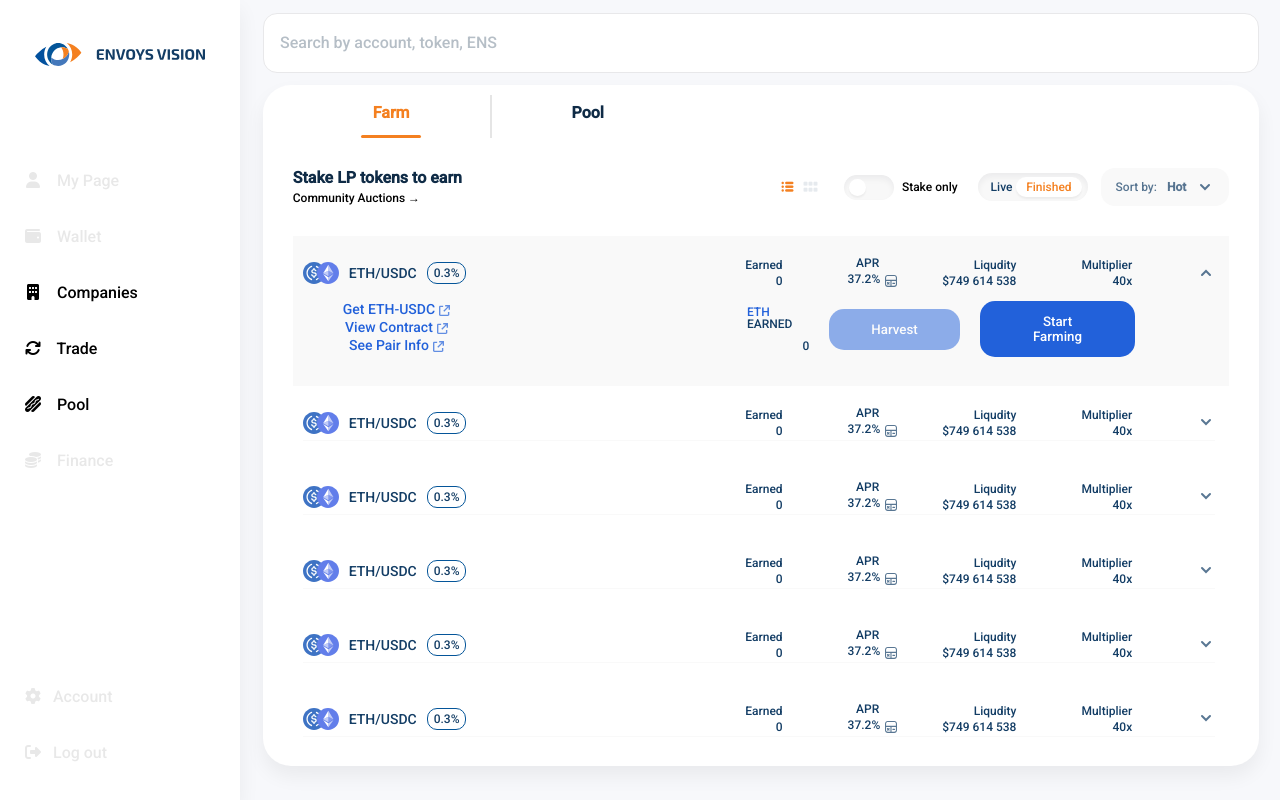
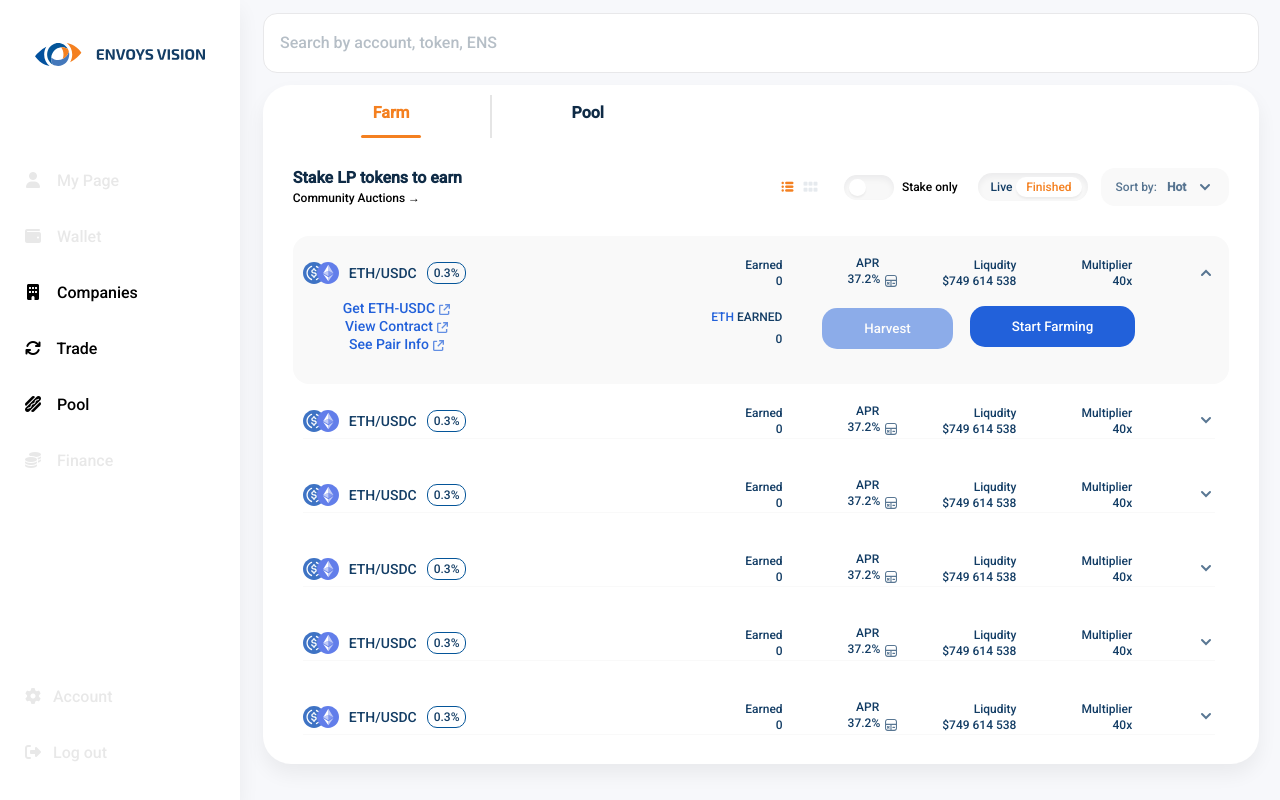
Before and after one commit to envoys-lab/envoys-frontend-new, a React (Create React App) app: page /farm in a window 1280 px wide. Both pictures are taken after a click on the element 759 px from the left and 273 px from the top of the page. Built offline with nearby package versions, Linux system fonts and the light colour scheme; what @binance-chain/bsc-connector, @web3-react/core, @web3-react/injected-connector, @web3-react/walletconnect-connector would draw is missing.

Commit message:
fix: margins

```diff
--- a/src/pages/Farm/FarmList/components/FarmList/Item.tsx
+++ b/src/pages/Farm/FarmList/components/FarmList/Item.tsx
@@ -9,6 +9,7 @@ type PropsDD = {
 
 const ItemStyle = styled.li<PropsDD>`
   padding: 19px 14px 19px 10px;
+  border-radius: 16px;
   transition: 0.3s;
   background: ${(props) => (props.dropdown ? '#F9F9F9' : '#fff')};
 `;
--- a/src/pages/Farm/FarmList/components/FarmList/item_components/dropDown/ItemDropDown.tsx
+++ b/src/pages/Farm/FarmList/components/FarmList/item_components/dropDown/ItemDropDown.tsx
@@ -29,10 +29,15 @@ const ItemDropDown: React.FC<EarnedType> = (props) => {
     <ItemEndStyle show={props.show}>
       <Flex align="center" justify="space-between">
         <Links />
-        <Flex2 width="49%">
+        <Flex2>
           <Earned earned={props.earned} />
-          <IButton disabled={true} text="Harvest" margin="0 20px" />
-          <IButton disabled={false} text="Start Farming" margin="0" onClick={() => props.setOpenWalletsPopUp(true)} />
+          <IButton disabled={true} text="Harvest" margin="0 0 0 40px" />
+          <IButton
+            disabled={false}
+            text="Start Farming"
+            margin="0 0 0 17px"
+            onClick={() => props.setOpenWalletsPopUp(true)}
+          />
         </Flex2>
       </Flex>
     </ItemEndStyle>
--- a/src/pages/Farm/FarmList/components/FarmList/simple_styles.tsx
+++ b/src/pages/Farm/FarmList/components/FarmList/simple_styles.tsx
@@ -24,8 +24,6 @@ export const Flex = styled.div<Props>`
 export const Flex2 = styled.div<Props>`
   display: flex;
   align-items: center;
-  justify-content: space-between;
-  width: ${(props) => props.width || '100%'};
 `;
 export const Grid = styled.div<Props>`
   display: grid;
```
